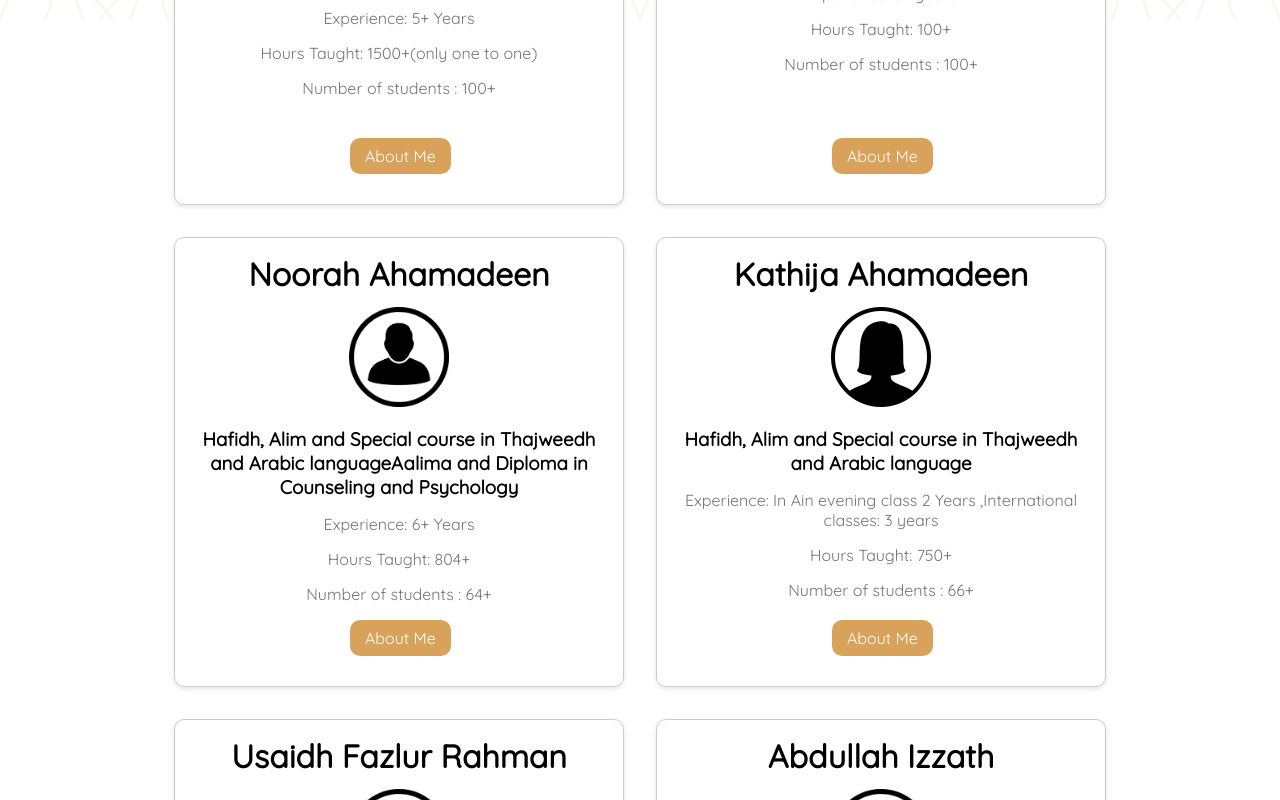
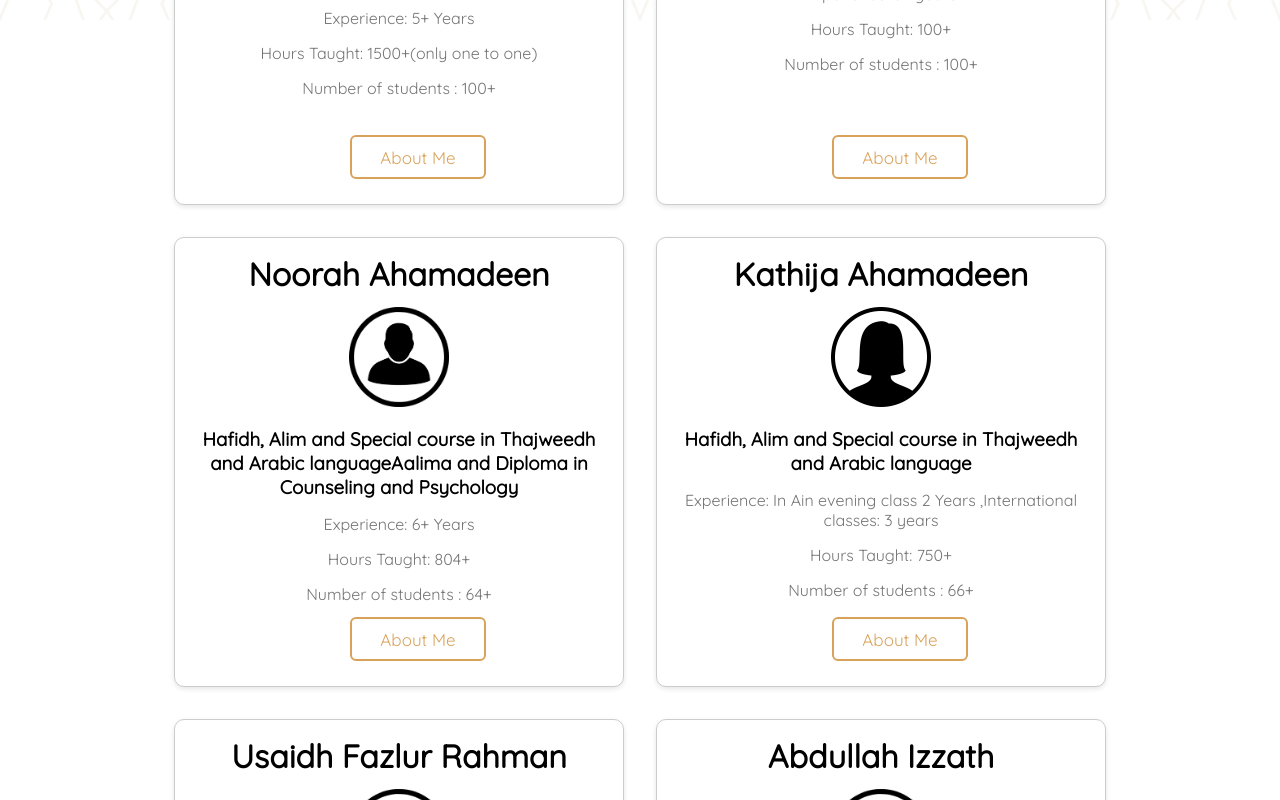
Before and after one commit to dotprods/5pillars, a React (Create React App) app in the folder client/: page /tutors in a window 1280 px wide. Shown: the part 780-1580 px from the top of the page. Built offline with nearby package versions, Linux system fonts and the light colour scheme.

Commit message:
button changed

```diff
--- a/client/src/Components/NewHome.js
+++ b/client/src/Components/NewHome.js
@@ -18,7 +18,7 @@ import boy from "../assets/Boy.svg";
 import girl from "../assets/Girl.svg";
 import Loader from "./Loader";
 import Footer from "./Footer";
-import Arrowup from "../assets/arrowup.png";
+import Arrowup from "../assets/arrowDouble.png";
 
 const NewHome = () => {
   const [isLoading, setIsLoading] = useState(true);
--- a/client/src/Css/Contact.css
+++ b/client/src/Css/Contact.css
@@ -188,6 +188,10 @@
   box-shadow: 0 0 10px rgba(0, 0, 0, 0.25);
   height: 300px;
   align-items: center;
+  transition: transform 0.3s ease;
+}
+.social-media:hover {
+  transform: scale(1.03);
 }
 .social-media svg {
   color: #d9a25a;
--- a/client/src/Css/NewHome.css
+++ b/client/src/Css/NewHome.css
@@ -30,13 +30,13 @@ body::-webkit-scrollbar {
   line-height: 40px;
   cursor: pointer;
   transition: opacity 0.3s;
-  z-index: 9999;
+  z-index: 9998;
   align-items: center;
   text-align: center;
   margin: 35px 25px;
 }
 .back-to-top-button img {
-  width: 60%;
+  width: 90%;
 }
 @-webkit-keyframes come-in {
   0% {
--- a/client/src/Css/Tutors.css
+++ b/client/src/Css/Tutors.css
@@ -79,16 +79,64 @@
 }
 
 .about-btn {
-  position: absolute;
-  bottom: 30px;
-  margin-top: 65px;
-  left: 175px;
+  /* left: 175px;
   background: #d9a25a;
   padding: 8px 15px;
   border-radius: 10px;
   color: #fff;
   font-size: medium;
+  position: absolute;
+  bottom: 30px; */
+  /* margin-top: 45px; */
+
   cursor: pointer;
+  --color: #d9a25a;
+  font-family: inherit;
+  display: inline-block;
+  width: 8em;
+  height: 2.6em;
+  line-height: 2.5em;
+  margin: 20px;
+  position: absolute;
+  left: 155px;
+  bottom: 5px;
+  overflow: hidden;
+  border: 2px solid var(--color);
+  transition: color 0.5s;
+  z-index: 1;
+  font-size: 17px;
+  border-radius: 6px;
+  font-weight: 500;
+  color: var(--color);
+}
+.about-btn:before {
+  content: "";
+  position: absolute;
+  z-index: -1;
+  background: var(--color);
+  height: 150px;
+  width: 200px;
+  border-radius: 50%;
+}
+
+.about-btn:hover {
+  color: #fff;
+}
+
+.about-btn:before {
+  top: 100%;
+  left: 100%;
+  transition: all 0.7s;
+}
+
+.about-btn:hover:before {
+  top: -30px;
+  left: -30px;
+}
+
+.about-btn:active:before {
+  background: #d9a25a;
+  transition: background 0s;
 }
 .testimonials-items {
   display: flex;
@@ -202,8 +250,8 @@
     border: none;
   }
   .about-btn {
-    left: 36%;
-    bottom: 10px;
+    left: 26%;
+    bottom: -6px;
   }
   .testimonials-item {
     margin-left: 0;
```
Also changed, not shown: client/src/assets/arrowDouble.png (added).
